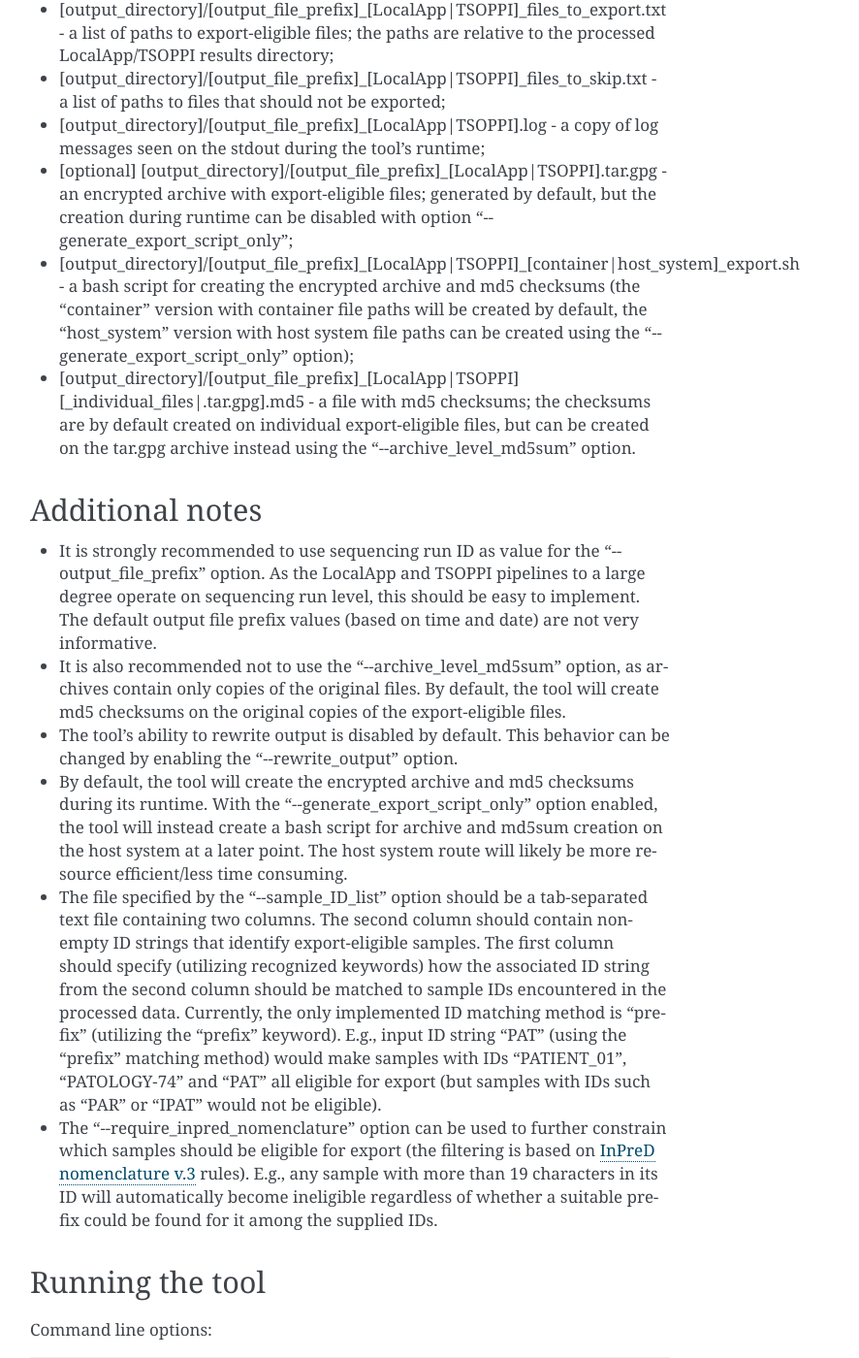
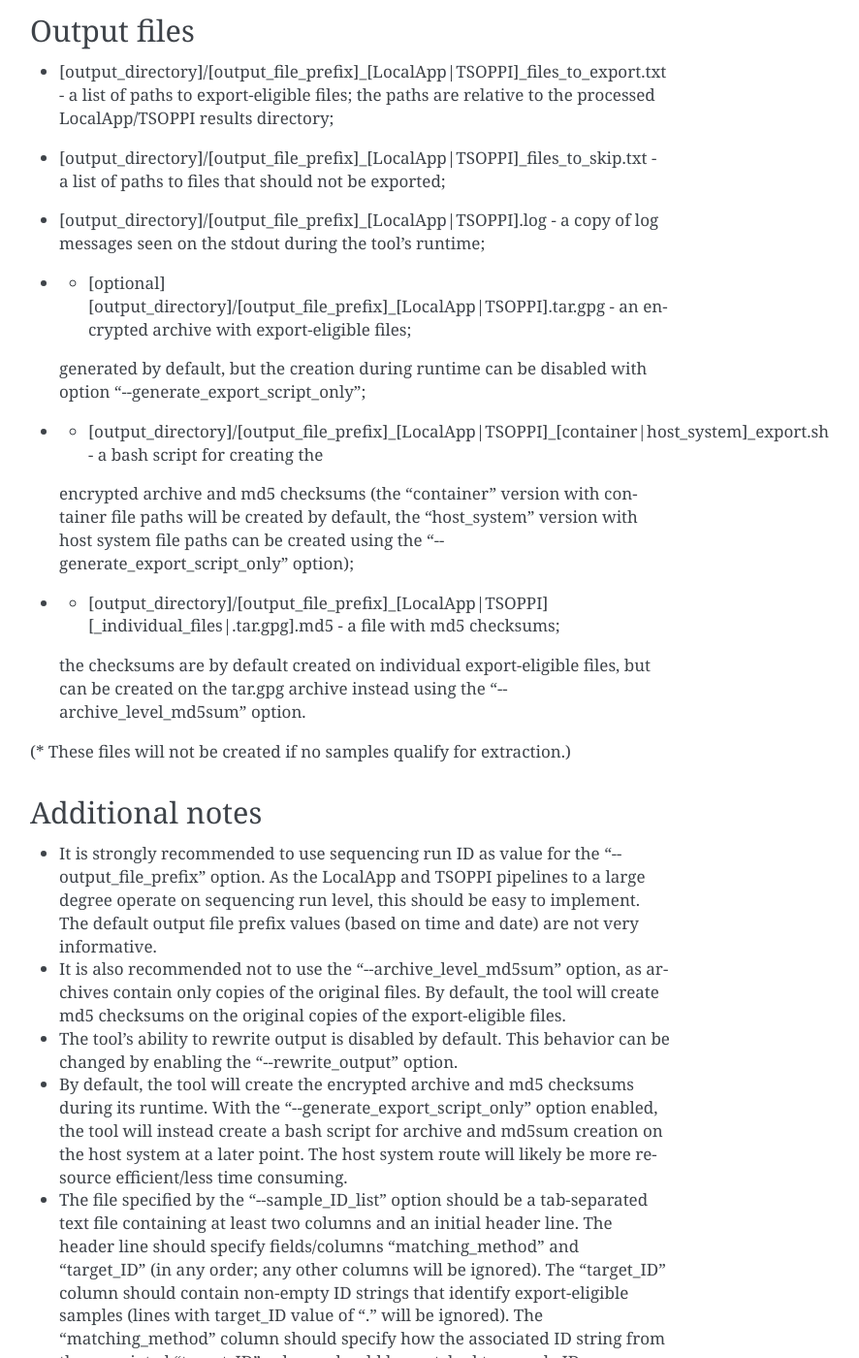
Before and after one commit to InPreD/TSOPPI_documentation, a Sphinx documentation site: the page built from docs/source/SADET.rst, in a window 1280 px wide and 1400 px high, scrolled down 964 px. Shown: the whole window at 97% size, without its empty margins (389-1275 px from the left). Built offline with Sphinx 7.4.7, drawn with Linux system fonts in a browser that asks for light colours; pages that are not in the unit, such as notebooks, are missing from menus; some of the changed text lies outside the part shown.

Commit message:
InPreD SADET documentation

```diff
--- a/docs/source/SADET.rst
+++ b/docs/source/SADET.rst
@@ -18,6 +18,9 @@ export-eligible samples:
 For each of the two groups, a list with relevant file paths is created. The export-eligible files can then be packaged into an encrypted archive
 and have their md5 checksums generated - a bash script for this purpose is created (and optionally executed) by the tool.
 
+The tool also checks whether the specified LocalApp/TSOPPI directory contains the expected files and issues a WARNING each time
+a file is considered missing.
+
 Input files
 -----------
 - A LocalApp output directory OR a directory with output (i.e., patient-wise sub-directories) generated by the
@@ -32,14 +35,16 @@ Output files
   the paths are relative to the processed LocalApp/TSOPPI results directory;
 - [output_directory]/[output_file_prefix]_[LocalApp|TSOPPI]_files_to_skip.txt - a list of paths to files that should not be exported;
 - [output_directory]/[output_file_prefix]_[LocalApp|TSOPPI].log - a copy of log messages seen on the stdout during the tool's runtime;
-- [optional] [output_directory]/[output_file_prefix]_[LocalApp|TSOPPI].tar.gpg - an encrypted archive with export-eligible files;
+- * [optional] [output_directory]/[output_file_prefix]_[LocalApp|TSOPPI].tar.gpg - an encrypted archive with export-eligible files;
   generated by default, but the creation during runtime can be disabled with option "-\-generate_export_script_only";
-- [output_directory]/[output_file_prefix]_[LocalApp|TSOPPI]_[container|host_system]_export.sh - a bash script for creating the
+- * [output_directory]/[output_file_prefix]_[LocalApp|TSOPPI]_[container|host_system]_export.sh - a bash script for creating the
   encrypted archive and md5 checksums (the "container" version with container file paths will be created by default,
   the "host_system" version with host system file paths can be created using the "-\-generate_export_script_only" option);
-- [output_directory]/[output_file_prefix]_[LocalApp|TSOPPI][_individual_files|.tar.gpg].md5 - a file with md5 checksums;
+- * [output_directory]/[output_file_prefix]_[LocalApp|TSOPPI][_individual_files|.tar.gpg].md5 - a file with md5 checksums;
   the checksums are by default created on individual export-eligible files, but can be created on the tar.gpg archive instead
   using the "-\-archive_level_md5sum" option.
+
+(* These files will not be created if no samples qualify for extraction.)
 
 Additional notes
 ----------------
@@ -52,15 +57,18 @@ Additional notes
 - By default, the tool will create the encrypted archive and md5 checksums during its runtime. With the "-\-generate_export_script_only"
   option enabled, the tool will instead create a bash script for archive and md5sum creation on the host system at a later point.
   The host system route will likely be more resource efficient/less time consuming.
-- The file specified by the "-\-sample_ID_list" option should be a tab-separated text file containing two columns.
-  The second column should contain non-empty ID strings that identify export-eligible samples.
-  The first column should specify (utilizing recognized keywords) how the associated ID string from the second column should be matched
-  to sample IDs encountered in the processed data. Currently, the only implemented ID matching method is "prefix" (utilizing the "prefix" keyword).
+- The file specified by the "-\-sample_ID_list" option should be a tab-separated text file containing at least two columns and an initial header line.
+  The header line should specify fields/columns "matching_method" and "target_ID" (in any order; any other columns will be ignored).
+  The "target_ID" column should contain non-empty ID strings that identify export-eligible samples (lines with target_ID value of "." will be ignored).
+  The "matching_method" column should specify how the associated ID string from the associated "target_ID" column should be matched
+  to sample IDs encountered in the processed data. Currently, the only implemented ID matching method is "prefix".
   E.g., input ID string "PAT" (using the "prefix" matching method) would make samples with IDs "PATIENT_01", "PATOLOGY-74" and "PAT" all
-  eligible for export (but samples with IDs such as "PAR" or "IPAT" would not be eligible).
+  eligible for export (while samples with IDs such as "PAR" or "IPAT" would not be eligible).
 - The "-\-require_inpred_nomenclature" option can be used to further constrain which samples should be eligible for export (the filtering
   is based on :doc:`InPreD nomenclature v.3 </inpred_nomenclature>` rules). E.g., any sample with more than 19 characters
   in its ID will automatically become ineligible regardless of whether a suitable prefix could be found for it among the supplied IDs.
+- TSOPPI output directories are processed one patient sub-directory at a time. Export for a given sub-directory is initiated only if all
+  samples listed in the contained "sample_list.tsv" file pass the imposed ID checks.
 
 Running the tool
 ----------------
```
Also changed, not shown: other parts of docs/source/SADET.rst (+1 -1 lines).
